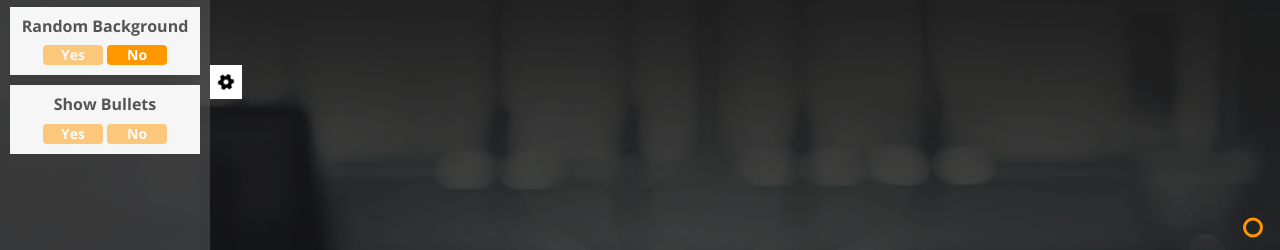
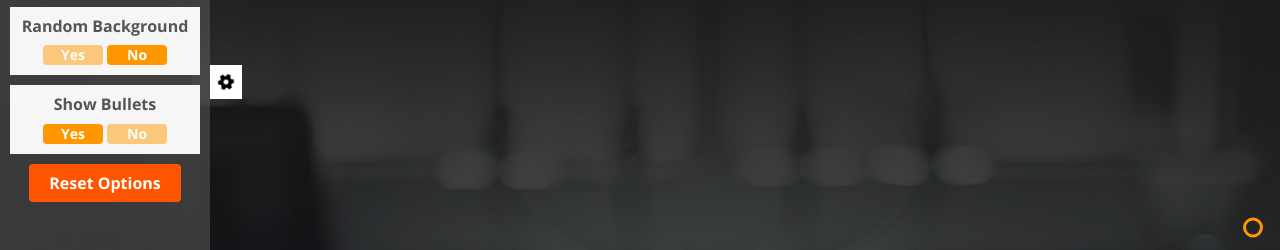
Before and after one commit to obaidash99/special-design, a plain HTML site: page index.html in a window 1280 px wide. Both pictures are taken after a click on the element 16 px from the left and 167 px from the top of the page. Shown: the part 85-335 px from the top of the page. Drawn offline with nearby package versions, Linux system fonts and the light colour scheme.

Commit message:
reset btn

```diff
--- a/css/main.css
+++ b/css/main.css
@@ -114,6 +114,15 @@ body {
 	top: 0;
 	right: 0;
 	z-index: 9000;
+}
+.settings-box .reset-options {
+	background: #f50;
+	padding: 10px 20px;
+	border-radius: 4px;
+	border: none;
+	color: white;
+	font-weight: bold;
+	cursor: pointer;
 }
 /* End Setting box */
 /* Start Bullet */
--- a/index.html
+++ b/index.html
@@ -45,10 +45,11 @@
          <div class="option-box">
             <h4>Show Bullets</h4>
             <div class="bullets-option">
-               <span class="yes" data-display="show">Yes</span>
+               <span class="yes active" data-display="show">Yes</span>
                <span class="no" data-display="hide">No</span>
             </div>
          </div>
+         <button class="reset-options">Reset Options</button>
       </div>
    </div>
    <div class="overlay-setting">
--- a/js/main.js
+++ b/js/main.js
@@ -79,7 +79,7 @@ function randomizeImgs() {
 
 			// Ghange background img url
 			landingPage.style.backgroundImage = `url("imgs/${imgsArray[randomNumber]}")`;
-		}, 10000);
+		}, 6000);
 	}
 }
 
@@ -224,3 +224,13 @@ bulletsSpan.forEach((span) => {
 		handleActive(e);
 	});
 });
+
+document.querySelector('.reset-options').onclick = function () {
+	// localStorage.clear(); not good if ther is something else in localstorge
+
+	localStorage.removeItem('color_option');
+	localStorage.removeItem('random_bg_option');
+	localStorage.removeItem('bullets_option');
+
+	window.location.reload();
+};
```
